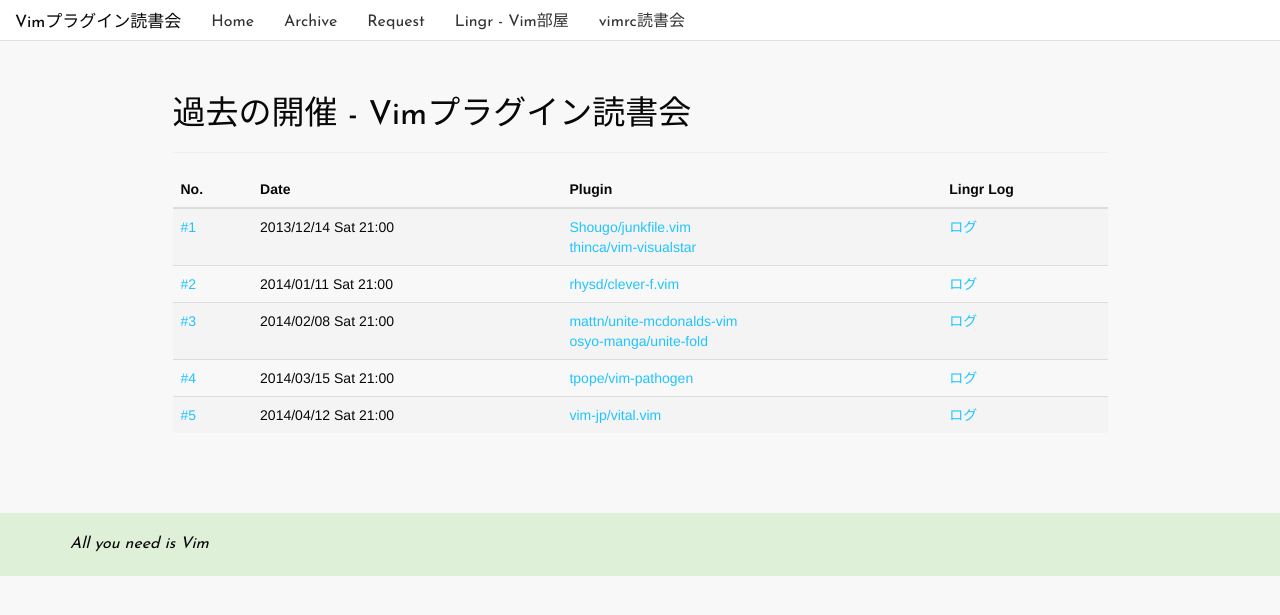
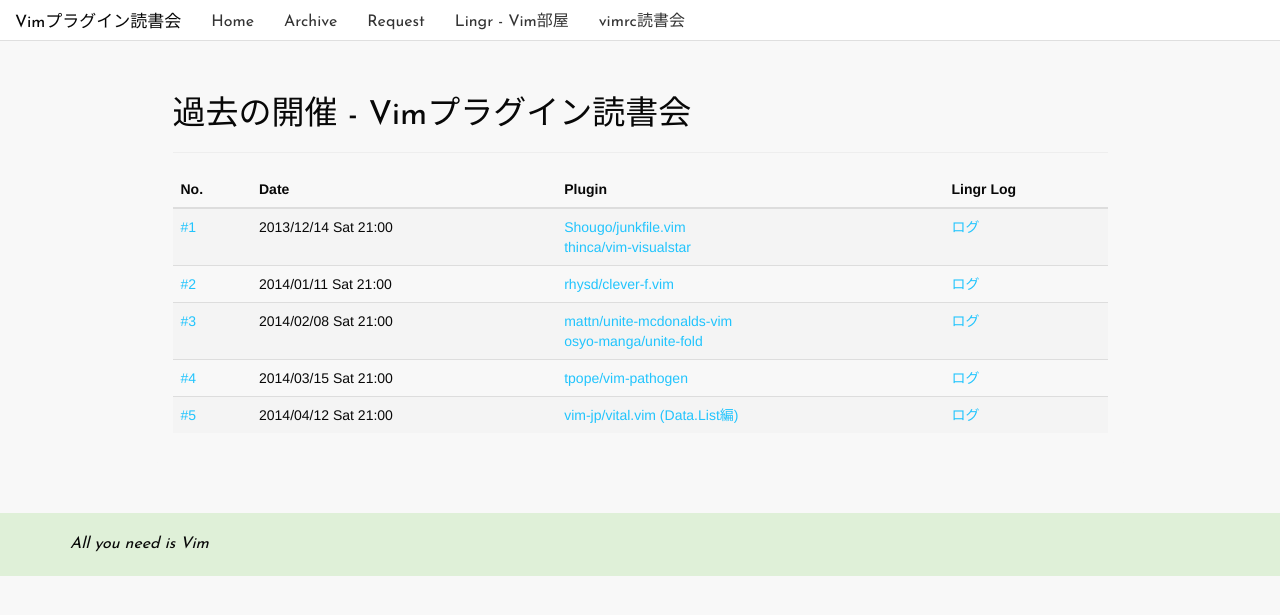
Before and after one commit to haya14busa/reading-vimplugin, a Jekyll site: the page built from archive/index.md, in a window 1280 px wide. Shown: the top 615 px of the page. Built offline with Jekyll 4.4.1, drawn with Linux system fonts in a browser that asks for light colours; nearby versions of some CDN libraries; Markdown is read by kramdown in place of the engine named in the settings.

Commit message:
Show part on archive-list page

```diff
--- a/archive/index.md
+++ b/archive/index.md
@@ -27,7 +27,8 @@ title: 過去の開催 - Vimプラグイン読書会
     <td>{{ archive.date | date: "%Y/%m/%d %a %H:%M" }}</td>
     <td>
     {% for plugin in archive.plugins %}
-    <a href="{{ plugin.url }}/tree/{{ plugin.hash }}">{{ plugin.author }}/{{ plugin.name }}</a><br>
+    <a href="{{ plugin.url }}/tree/{{ plugin.hash }}">{{ plugin.author }}/{{ plugin.name }}{% if archive.part and forloop.length == 1 %} ({{ archive.part }}) {% endif %}
+</a><br>
     {% endfor %}
     </td>
     <td><a href="{{ archive.log }}">ログ</a></td>
```
